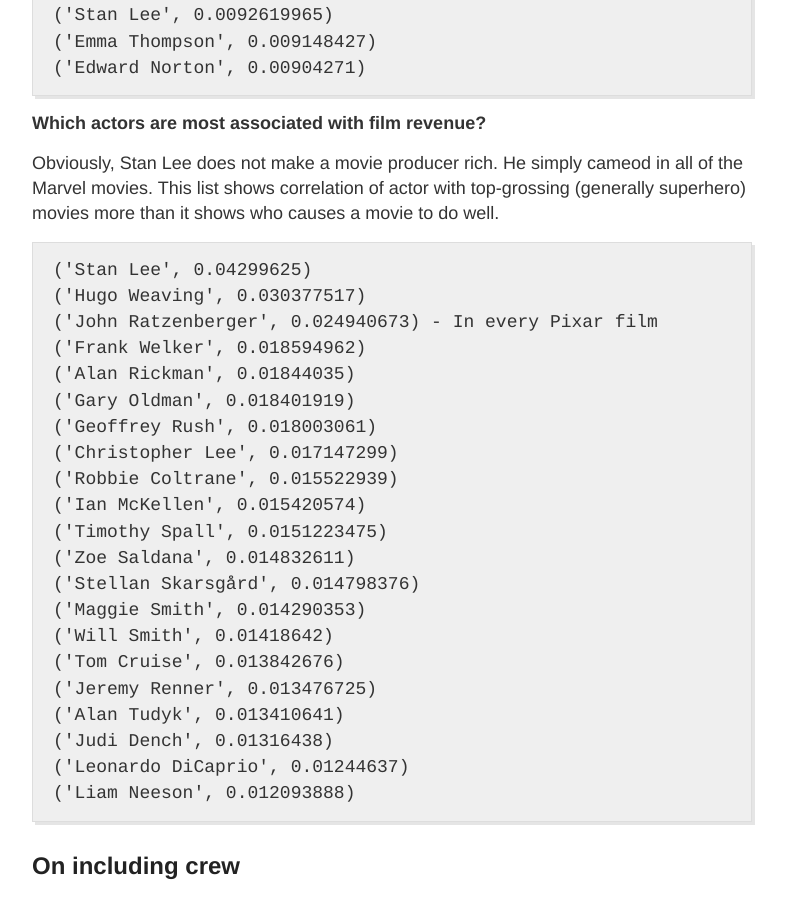
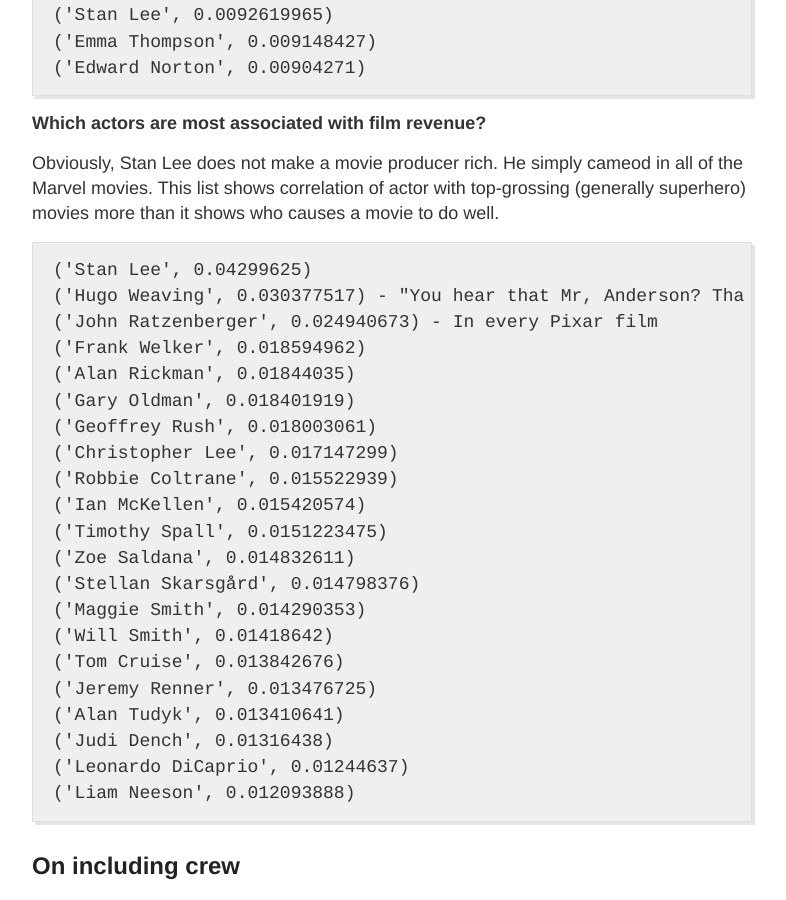
Before and after one commit to ryan-anderson-ds/ryan-anderson-ds.github.io, a Jekyll site: the page built from _posts/insights/2019-08-05-Predicting-Film-Success.md, in a window 1280 px wide and 900 px high, scrolled down 8332 px. Shown: the whole window, without its empty margins (248-1034 px from the left). Built offline with Jekyll 4.4.1, drawn with Linux system fonts in a browser that asks for light colours; some of the changed text lies outside the part shown.

Commit message:
Update 2019-08-05-Predicting-Film-Success.md

```diff
--- a/_posts/insights/2019-08-05-Predicting-Film-Success.md
+++ b/_posts/insights/2019-08-05-Predicting-Film-Success.md
@@ -99,11 +99,11 @@
 What are the variables most associated with film rating?
 ------
 
-An output from the XGBoost library provides the importance of variables it uses for prediction. This must be taken with a slight pinch of salt, given that the model itself has not made perfect predictions. However, the output provides a very clear story:
+An output from the XGBoost library provides the importance of features (input variables) it uses for prediction. This must be taken with a slight pinch of salt, given that the model itself has not made perfect predictions. However, the output provides a very clear story:
 
 ![Rating feature importances](../images/insights/predicting_film_success_2019_08_05/feature_importances_rating.png "Rating feature importances")
 
-Here, we can see only around 200 of the input variables held any importance at all. Ther rest were essentially discarded by the algorithm. That's ok! In future, with a better computer, I would simply pick more input variables (crew and cast) and crunch them through an analysis ([LDA](https://en.wikipedia.org/wiki/Latent_Dirichlet_allocation)
+Here, we can see only around 200 of the input variables held any importance at all. The rest were essentially discarded by the algorithm. That's ok! In future, with a better computer, I would simply pick more input variables (crew and cast) and crunch them through an analysis ([LDA](https://en.wikipedia.org/wiki/Latent_Dirichlet_allocation)
 ?) in advance to pick out those with no correlation to film rating.
 
 In text form, the variables most associated with film rating were as follows. _Disclaimer: These can just as well be NEGATIVELY affecting the rating, as you might pick up from a couple of the names (horror, teenager). The algorithm just returns the ones with the largest effect on its predictor._
@@ -216,7 +216,7 @@
 
 ~~~~
 ('Stan Lee', 0.04299625)
-('Hugo Weaving', 0.030377517)
+('Hugo Weaving', 0.030377517) - "You hear that Mr, Anderson? That is the sound of inevitability. That is the sound of profit"
 ('John Ratzenberger', 0.024940673) - In every Pixar film
 ('Frank Welker', 0.018594962)
 ('Alan Rickman', 0.01844035)
```
